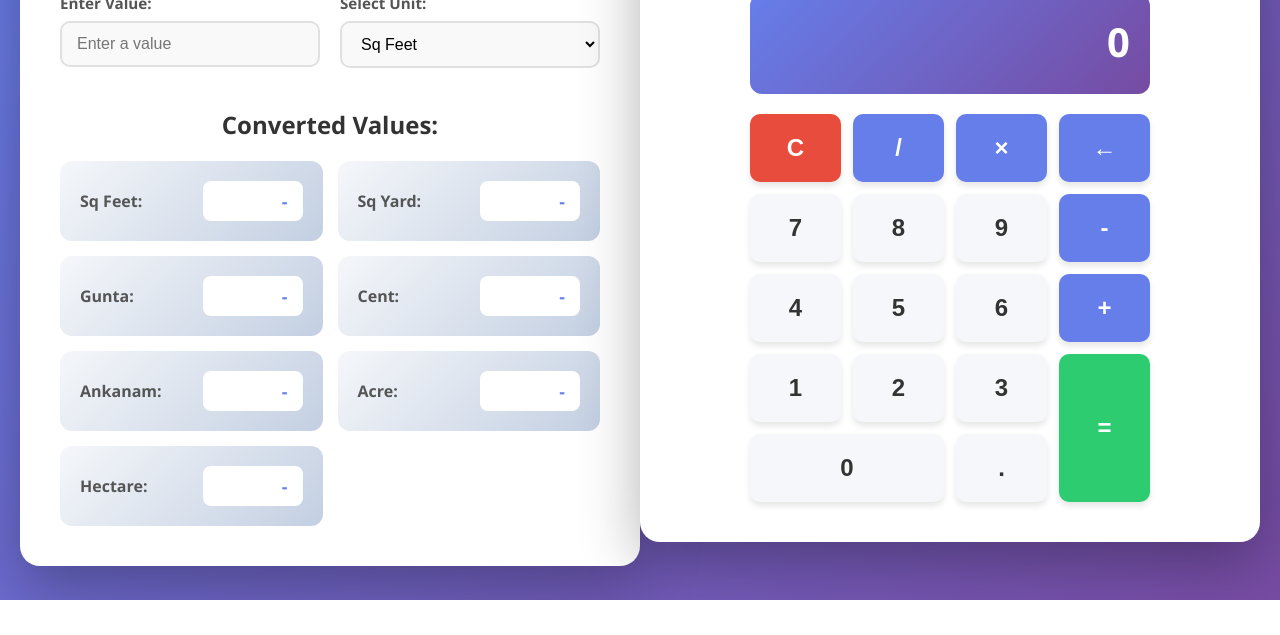
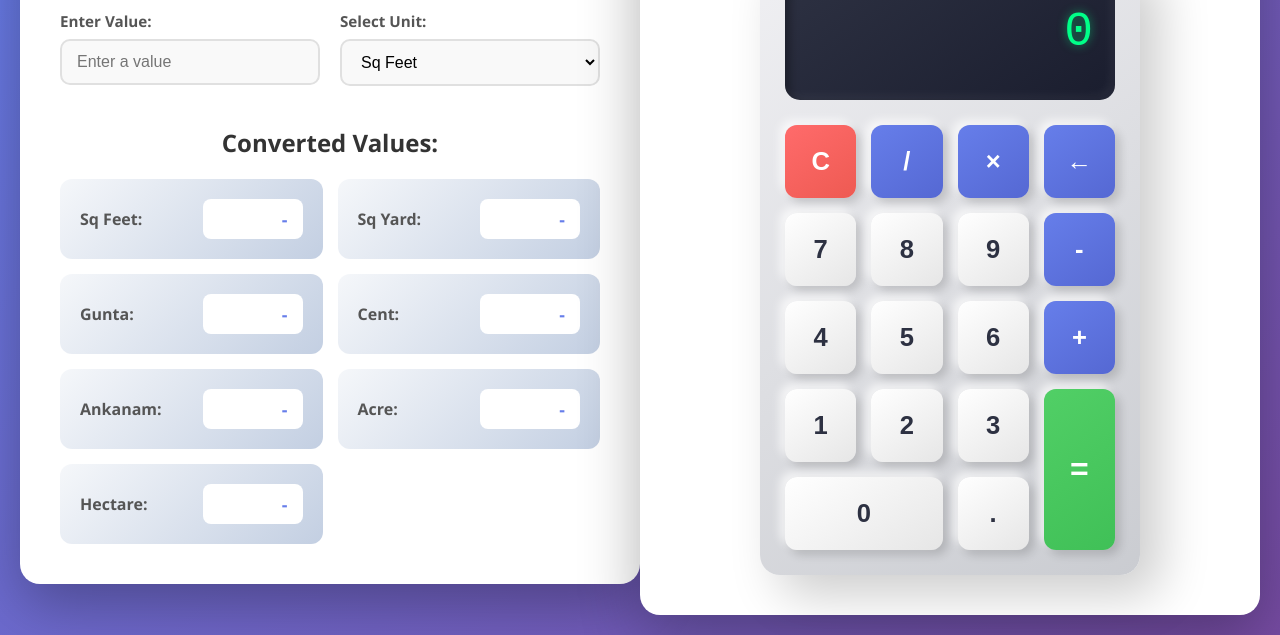
Before and after one commit to NagaSanthoshMalipeddy/LandAreaCalculator, a plain HTML site: page index.html in a window 1280 px wide. Shown: the part 200-835 px from the top of the page. Before the commit the page ends 800 px from the top, so only its background shows below. Drawn offline with Linux system fonts and the light colour scheme.

Commit message:
Improve calculator UI with modern neumorphic design

```diff
--- a/styles.css
+++ b/styles.css
@@ -214,98 +214,141 @@ h1 {
 }
 
 .calculator {
-    max-width: 400px;
+    max-width: 380px;
     margin: 0 auto;
+    background: linear-gradient(145deg, #f0f0f3, #caccd1);
+    padding: 25px;
+    border-radius: 20px;
+    box-shadow:
+        20px 20px 50px rgba(0, 0, 0, 0.2),
+        -20px -20px 50px rgba(255, 255, 255, 0.7);
 }
 
 .calculator-display {
-    background: linear-gradient(135deg, #667eea 0%, #764ba2 100%);
-    border-radius: 12px;
-    padding: 20px;
-    margin-bottom: 20px;
+    background: linear-gradient(145deg, #2d3142, #1a1d2e);
+    border-radius: 15px;
+    padding: 25px 20px;
+    margin-bottom: 25px;
+    box-shadow:
+        inset 5px 5px 10px rgba(0, 0, 0, 0.3),
+        inset -5px -5px 10px rgba(255, 255, 255, 0.05);
 }
 
 #calcDisplay {
-    color: white;
-    font-size: 2.5rem;
-    font-weight: 600;
+    color: #00ff88;
+    font-size: 3rem;
+    font-weight: 300;
+    font-family: 'Courier New', monospace;
     text-align: right;
-    min-height: 60px;
+    min-height: 70px;
     word-wrap: break-word;
     word-break: break-all;
+    text-shadow: 0 0 10px rgba(0, 255, 136, 0.5);
+    letter-spacing: 2px;
 }
 
 .calculator-buttons {
     display: grid;
     grid-template-columns: repeat(4, 1fr);
-    gap: 12px;
+    gap: 15px;
 }
 
 .calc-btn {
-    padding: 20px;
-    font-size: 1.5rem;
+    padding: 22px;
+    font-size: 1.6rem;
     font-weight: 600;
     border: none;
-    border-radius: 10px;
+    border-radius: 12px;
     cursor: pointer;
-    transition: all 0.2s ease;
-    box-shadow: 0 4px 6px rgba(0, 0, 0, 0.1);
+    transition: all 0.15s ease;
+    box-shadow:
+        5px 5px 10px rgba(0, 0, 0, 0.15),
+        -5px -5px 10px rgba(255, 255, 255, 0.7);
+    position: relative;
 }
 
 .calc-btn:hover {
-    transform: translateY(-2px);
-    box-shadow: 0 6px 12px rgba(0, 0, 0, 0.15);
+    box-shadow:
+        3px 3px 6px rgba(0, 0, 0, 0.2),
+        -3px -3px 6px rgba(255, 255, 255, 0.8);
 }
 
 .calc-btn:active {
-    transform: translateY(0);
-    box-shadow: 0 2px 4px rgba(0, 0, 0, 0.1);
+    box-shadow:
+        inset 3px 3px 6px rgba(0, 0, 0, 0.2),
+        inset -3px -3px 6px rgba(255, 255, 255, 0.5);
+    transform: scale(0.98);
 }
 
 .calc-number {
-    background: #f5f7fa;
-    color: #333;
+    background: linear-gradient(145deg, #ffffff, #e6e6e6);
+    color: #2d3142;
 }
 
 .calc-number:hover {
-    background: #e8ecf1;
+    background: linear-gradient(145deg, #f5f5f5, #d9d9d9);
 }
 
 .calc-operator {
-    background: #667eea;
+    background: linear-gradient(145deg, #667eea, #5568d3);
     color: white;
+    font-weight: 700;
 }
 
 .calc-operator:hover {
-    background: #5568d3;
+    background: linear-gradient(145deg, #5568d3, #4557c2);
 }
 
 .calc-clear {
-    background: #e74c3c;
+    background: linear-gradient(145deg, #ff6b6b, #ee5a52);
     color: white;
+    font-weight: 700;
 }
 
 .calc-clear:hover {
-    background: #c0392b;
+    background: linear-gradient(145deg, #ff5252, #e04848);
 }
 
 .calc-equals {
-    background: #2ecc71;
+    background: linear-gradient(145deg, #51cf66, #40c057);
     color: white;
+    font-weight: 700;
+    font-size: 2rem;
 }
 
 .calc-equals:hover {
-    background: #27ae60;
+    background: linear-gradient(145deg, #40c057, #37b24d);
+}
+
+@media (max-width: 768px) {
+    .calculator {
+        max-width: 350px;
+        padding: 20px;
+    }
 }
 
 @media (max-width: 480px) {
+    .calculator {
+        max-width: 100%;
+        padding: 15px;
+    }
+
     #calcDisplay {
-        font-size: 2rem;
-        min-height: 50px;
+        font-size: 2.2rem;
+        min-height: 60px;
+        padding: 15px 10px;
     }
 
     .calc-btn {
-        padding: 15px;
-        font-size: 1.2rem;
+        padding: 18px;
+        font-size: 1.3rem;
+    }
+
+    .calc-equals {
+        font-size: 1.6rem;
+    }
+
+    .calculator-buttons {
+        gap: 10px;
     }
 }
```
